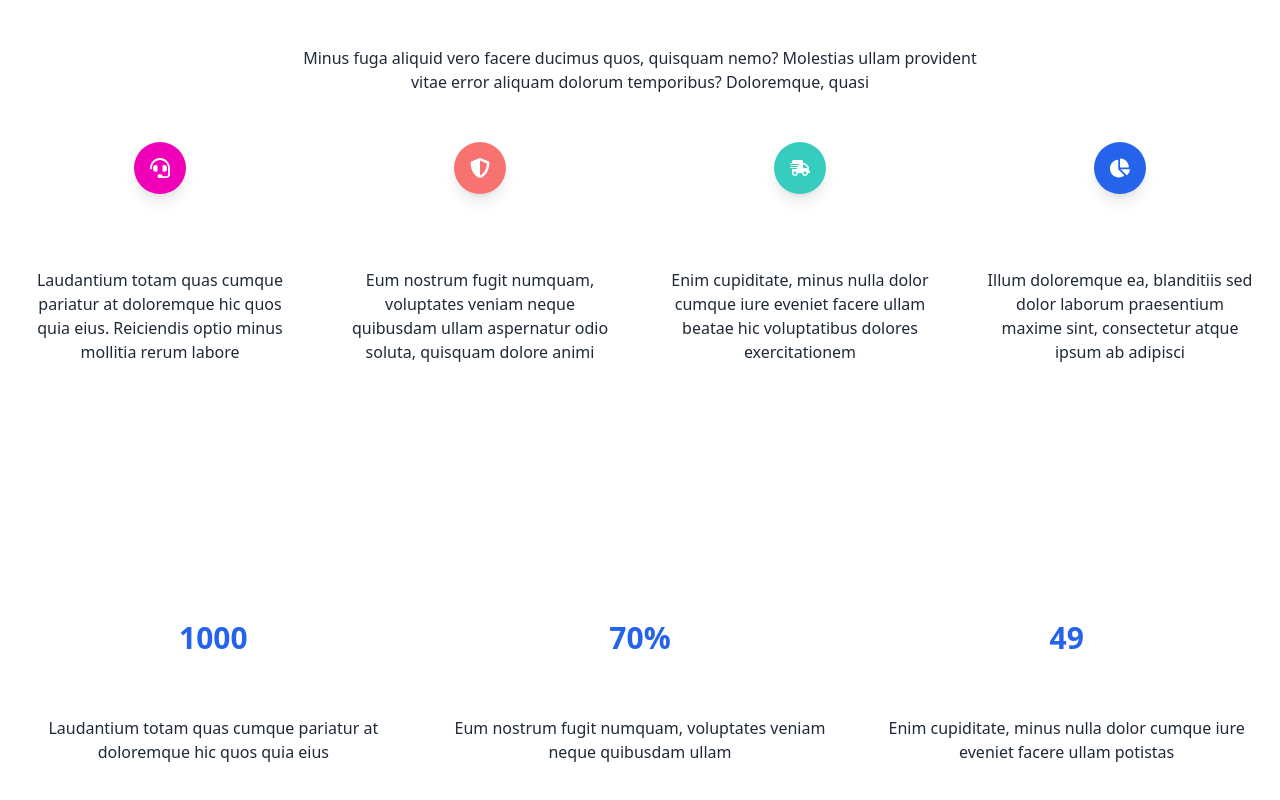
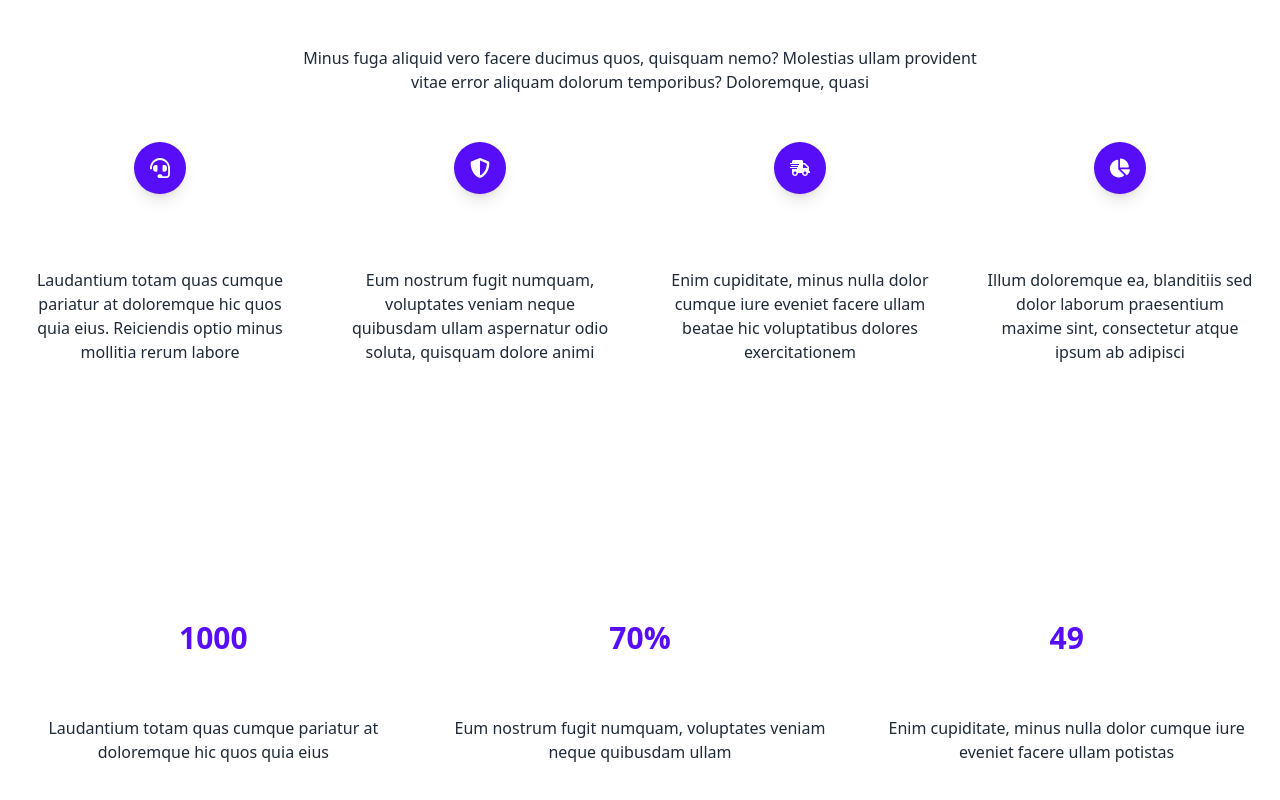
Before and after one commit to CondorW/JWC, a SvelteKit app: page / in a window 1280 px wide. Shown: the part 1174-1974 px from the top of the page. Built offline with nearby package versions, Linux system fonts and the light colour scheme; no server answers; the database is empty.

Commit message:
Basic Scroll to behavior when clicking on bouncy arrow

```diff
--- a/src/components/Features.svelte
+++ b/src/components/Features.svelte
@@ -13,7 +13,7 @@
 
     <div class="grid md:grid-cols-2 lg:grid-cols-4 lg:gap-x-12">
       <div class="mb-12 lg:mb-0">
-        <div class="p-4 bg-secondary rounded-full shadow-lg inline-block mb-6">
+        <div class="p-4 bg-primary rounded-full shadow-lg inline-block mb-6">
           <svg class="w-5 h-5 text-white" xmlns="http://www.w3.org/2000/svg" viewBox="0 0 512 512">
             <path fill="currentColor"
               d="M192 208c0-17.67-14.33-32-32-32h-16c-35.35 0-64 28.65-64 64v48c0 35.35 28.65 64 64 64h16c17.67 0 32-14.33 32-32V208zm176 144c35.35 0 64-28.65 64-64v-48c0-35.35-28.65-64-64-64h-16c-17.67 0-32 14.33-32 32v112c0 17.67 14.33 32 32 32h16zM256 0C113.18 0 4.58 118.83 0 256v16c0 8.84 7.16 16 16 16h16c8.84 0 16-7.16 16-16v-16c0-114.69 93.31-208 208-208s208 93.31 208 208h-.12c.08 2.43.12 165.72.12 165.72 0 23.35-18.93 42.28-42.28 42.28H320c0-26.51-21.49-48-48-48h-32c-26.51 0-48 21.49-48 48s21.49 48 48 48h181.72c49.86 0 90.28-40.42 90.28-90.28V256C507.42 118.83 398.82 0 256 0z">
@@ -28,7 +28,7 @@
       </div>
 
       <div class="mb-12 lg:mb-0">
-        <div class="p-4 bg-error rounded-full shadow-lg inline-block mb-6">
+        <div class="p-4 bg-primary rounded-full shadow-lg inline-block mb-6">
           <svg class="w-5 h-5 text-white" xmlns="http://www.w3.org/2000/svg" viewBox="0 0 512 512">
             <path fill="currentColor"
               d="M466.5 83.7l-192-80a48.15 48.15 0 0 0-36.9 0l-192 80C27.7 91.1 16 108.6 16 128c0 198.5 114.5 335.7 221.5 380.3 11.8 4.9 25.1 4.9 36.9 0C360.1 472.6 496 349.3 496 128c0-19.4-11.7-36.9-29.5-44.3zM256.1 446.3l-.1-381 175.9 73.3c-3.3 151.4-82.1 261.1-175.8 307.7z">
@@ -43,7 +43,7 @@
       </div>
 
       <div class="mb-12 md:mb-0">
-        <div class="p-4 bg-accent rounded-full shadow-lg inline-block mb-6">
+        <div class="p-4 bg-primary rounded-full shadow-lg inline-block mb-6">
           <svg class="w-5 h-5 text-white" xmlns="http://www.w3.org/2000/svg" viewBox="0 0 640 512">
             <path fill="currentColor"
               d="M624 352h-16V243.9c0-12.7-5.1-24.9-14.1-33.9L494 110.1c-9-9-21.2-14.1-33.9-14.1H416V48c0-26.5-21.5-48-48-48H112C85.5 0 64 21.5 64 48v48H8c-4.4 0-8 3.6-8 8v16c0 4.4 3.6 8 8 8h272c4.4 0 8 3.6 8 8v16c0 4.4-3.6 8-8 8H40c-4.4 0-8 3.6-8 8v16c0 4.4 3.6 8 8 8h208c4.4 0 8 3.6 8 8v16c0 4.4-3.6 8-8 8H8c-4.4 0-8 3.6-8 8v16c0 4.4 3.6 8 8 8h208c4.4 0 8 3.6 8 8v16c0 4.4-3.6 8-8 8H64v128c0 53 43 96 96 96s96-43 96-96h128c0 53 43 96 96 96s96-43 96-96h48c8.8 0 16-7.2 16-16v-32c0-8.8-7.2-16-16-16zM160 464c-26.5 0-48-21.5-48-48s21.5-48 48-48 48 21.5 48 48-21.5 48-48 48zm320 0c-26.5 0-48-21.5-48-48s21.5-48 48-48 48 21.5 48 48-21.5 48-48 48zm80-208H416V144h44.1l99.9 99.9V256z">
@@ -58,7 +58,7 @@
       </div>
 
       <div class="mb-12 md:mb-0">
-        <div class="p-4 bg-blue-600 rounded-full shadow-lg inline-block mb-6">
+        <div class="p-4 bg-primary rounded-full shadow-lg inline-block mb-6">
           <svg class="w-5 h-5 text-white" xmlns="http://www.w3.org/2000/svg" viewBox="0 0 544 512">
             <path fill="currentColor"
               d="M527.79 288H290.5l158.03 158.03c6.04 6.04 15.98 6.53 22.19.68 38.7-36.46 65.32-85.61 73.13-140.86 1.34-9.46-6.51-17.85-16.06-17.85zm-15.83-64.8C503.72 103.74 408.26 8.28 288.8.04 279.68-.59 272 7.1 272 16.24V240h223.77c9.14 0 16.82-7.68 16.19-16.8zM224 288V50.71c0-9.55-8.39-17.4-17.84-16.06C86.99 51.49-4.1 155.6.14 280.37 4.5 408.51 114.83 513.59 243.03 511.98c50.4-.63 96.97-16.87 135.26-44.03 7.9-5.6 8.42-17.23 1.57-24.08L224 288z">
--- a/src/components/Hero.svelte
+++ b/src/components/Hero.svelte
@@ -1,4 +1,7 @@
-<script>
+<script lang="ts">
+
+
+
 </script>
 
 <div>
@@ -13,12 +16,16 @@
 				<div class="max-w-md">
 					<h1 class="mb-5 text-5xl font-bold">Problems?</h1>
 					<p class="mb-5">Your full service AirBNB Solution. We really think of everything</p>
-					<button class="btn btn-primary">Contact us</button>
+					<button class="btn btn-primary hover:scale-110">Contact us</button>
 				</div>
 			</div>
 		</div>
 	</div>
 	<div class="flex place-content-center w-screen">
+		<button on:click|preventDefault={() => scrollTo({
+			top:1100,
+			behavior: "smooth"
+		})}>
 		<svg
 			class="h-10 w-10 animate-bounce fill-base-content"
 			xmlns="http://www.w3.org/2000/svg"
@@ -27,6 +34,6 @@
 			><path
 				d="M325.607 79.393c-5.857-5.857-15.355-5.858-21.213.001l-139.39 139.393L25.607 79.393c-5.857-5.857-15.355-5.858-21.213.001-5.858 5.858-5.858 15.355 0 21.213l150.004 150a14.999 14.999 0 0 0 21.212-.001l149.996-150c5.859-5.857 5.859-15.355.001-21.213z"
 			/></svg
-		>
+		></button>
 	</div>
 </div>
--- a/src/components/Statistics.svelte
+++ b/src/components/Statistics.svelte
@@ -1,24 +1,24 @@
 <section class="mb-32 text-gray-800 text-center">
     <div class="grid gap-x-6 lg:gap-x-12 md:grid-cols-3">
       <div class="mb-12 md:mb-0">
-        <h2 class="text-3xl font-bold display-5 text-blue-600 mb-4">1000</h2>
-        <h5 class="text-lg font-medium mb-4 text-neutral-content">Happy customers</h5>
+        <h2 class="text-3xl font-bold display-5 text-primary mb-4">1000</h2>
+        <h5 class="text-lg font-bold mb-4 text-neutral-content">Happy customers</h5>
         <p class="text-base-content">
           Laudantium totam quas cumque pariatur at doloremque hic quos quia eius
         </p>
       </div>
 
       <div class="mb-12 md:mb-0">
-        <h2 class="text-3xl font-bold display-5 text-blue-600 mb-4">70%</h2>
-        <h5 class="text-lg font-medium mb-4 text-neutral-content">Growth</h5>
+        <h2 class="text-3xl font-bold display-5 text-primary mb-4">70%</h2>
+        <h5 class="text-lg font-bold mb-4 text-neutral-content">Growth</h5>
         <p class="text-base-content">
           Eum nostrum fugit numquam, voluptates veniam neque quibusdam ullam
         </p>
       </div>
 
       <div class="mb-12 md:mb-0">
-        <h2 class="text-3xl font-bold display-5 text-blue-600 mb-4">49</h2>
-        <h5 class="text-lg font-medium mb-4 text-neutral-content">Projects</h5>
+        <h2 class="text-3xl font-bold display-5 text-primary mb-4">49</h2>
+        <h5 class="text-lg font-bold mb-4 text-neutral-content">Projects</h5>
         <p class="text-base-content">
           Enim cupiditate, minus nulla dolor cumque iure eveniet facere ullam potistas
         </p>
--- a/src/routes/+layout.svelte
+++ b/src/routes/+layout.svelte
@@ -4,7 +4,7 @@
 	import Footer from "../components/Footer.svelte";
   </script>
 
-<html lang="english" data-theme="luxury"></html>
+<html lang="english" data-theme="halloween"></html>
 
 <body>
 
```
